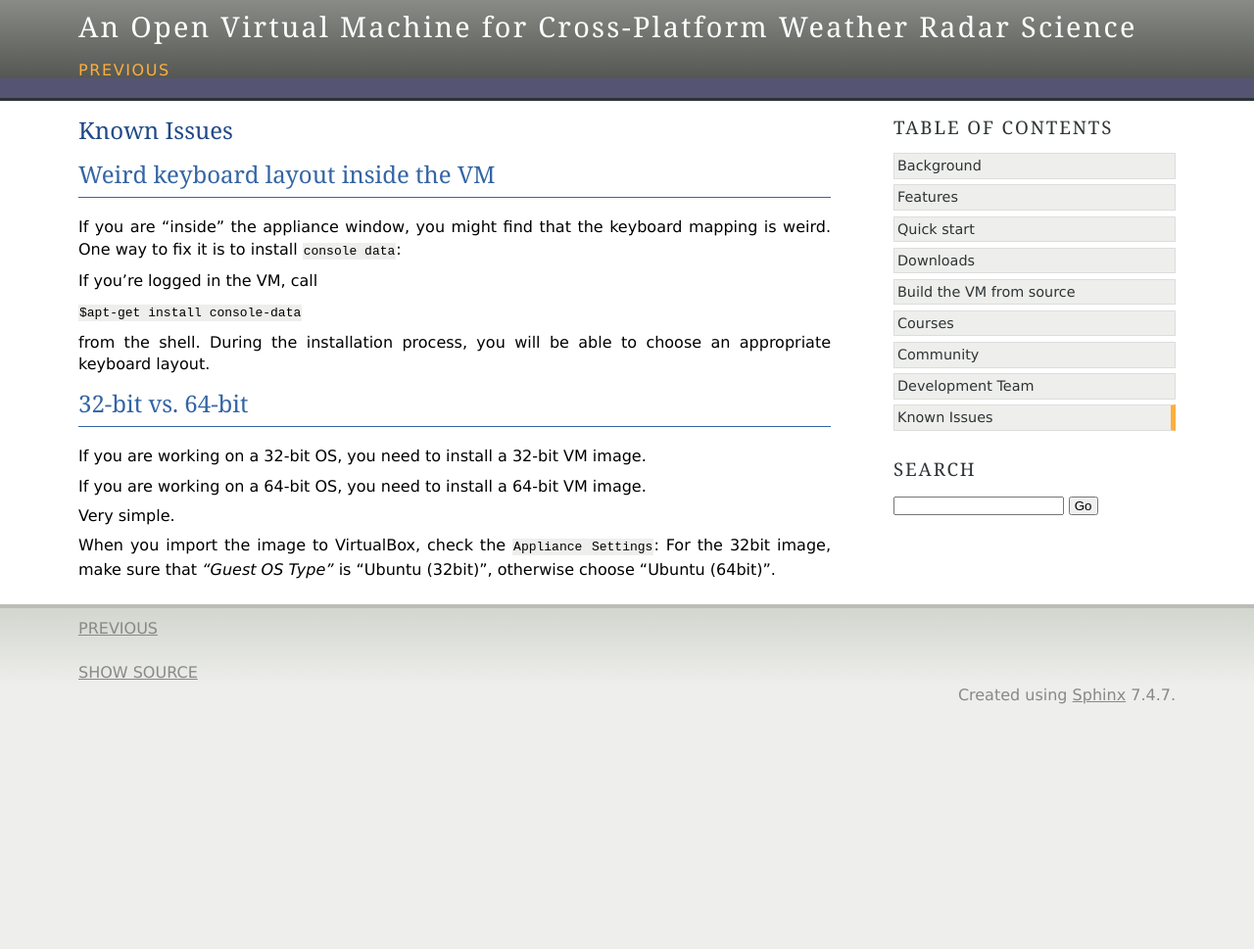
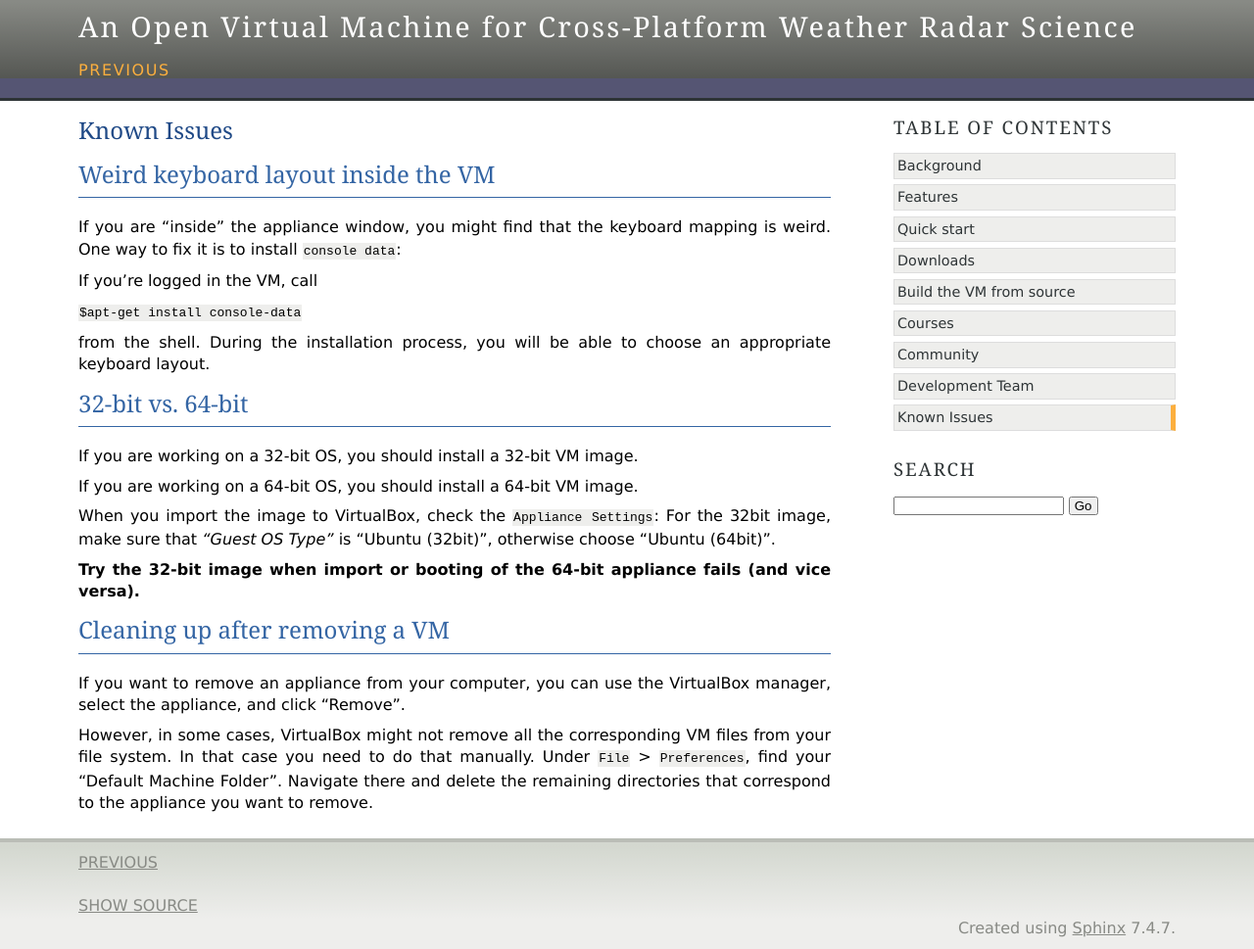
Before and after one commit to openradar/oss_weather_radar_vm, a Sphinx documentation site: the page built from doc/source/knownissues.rst, in a window 1280 px wide. Shown: the whole page at 98% size. Built offline with Sphinx 7.4.7, drawn with Linux system fonts in a browser that asks for light colours; formulas are drawn with MathJax 3; before the commit the page ends 900 px from its top, so only the background shows below that.

Commit message:
DOC: Minor changes in the documentation website.
Including how to export an appliance, updated links to course materials,
reworked the known issues, and added a link to known issues from the
quickstart.

```diff
--- a/doc/source/courses.rst
+++ b/doc/source/courses.rst
@@ -16,8 +16,8 @@ From here, you can browse through the available IPython notebooks.
 
 You can also access the course repositories directly:
 
-* `Py-ART course <https://github.com/EVS-ATMOS/pyart_short_course>`_
-* `wradlib course <https://bitbucket.org/heisterm/wradlib_short_course>`_
+* `Py-ART course <https://github.com/openradar/pyart_short_course>`_
+* `wradlib course <http://wradlib_short_course.bitbucket.org>`_
 * `BALTRAD course <https://github.com/DanielMichelson/baltrad_short_course>`_
 * `BALTRAD 2 wradlib interoperability demo <https://github.com/heistermann/baltrad2wradlib>`_
 * `Py-ART 2 BALTRAD interoperability demo <https://github.com/jjhelmus/pyart2baltrad>`_
--- a/doc/source/knownissues.rst
+++ b/doc/source/knownissues.rst
@@ -17,12 +17,23 @@ from the shell. During the installation process, you will be able to choose an a
 32-bit vs. 64-bit
 -----------------
 
-If you are working on a 32-bit OS, you need to install a 32-bit VM image.
+If you are working on a 32-bit OS, you should install a 32-bit VM image.
 
-If you are working on a 64-bit OS, you need to install a 64-bit VM image.
-
-Very simple.
+If you are working on a 64-bit OS, you should install a 64-bit VM image.
 
 When you import the image to VirtualBox, check the ``Appliance Settings``:
 For the 32bit image, make sure that *"Guest OS Type"* is "Ubuntu (32bit)",
 otherwise choose "Ubuntu (64bit)".
+
+**Try the 32-bit image when import or booting of the 64-bit appliance fails (and vice versa).**
+
+
+Cleaning up after removing a VM
+-------------------------------
+
+If you want to remove an appliance from your computer, you can use the VirtualBox manager,
+select the appliance, and click "Remove".
+
+However, in some cases, VirtualBox might not remove all the corresponding VM files from your file system.
+In that case you need to do that manually. Under ``File`` > ``Preferences``, find your "Default Machine Folder".
+Navigate there and delete the remaining directories that correspond to the appliance you want to remove.
```
Also changed, not shown: doc/source/build.rst (+16 -0 lines), doc/source/quickstart.rst (+8 -0 lines).
